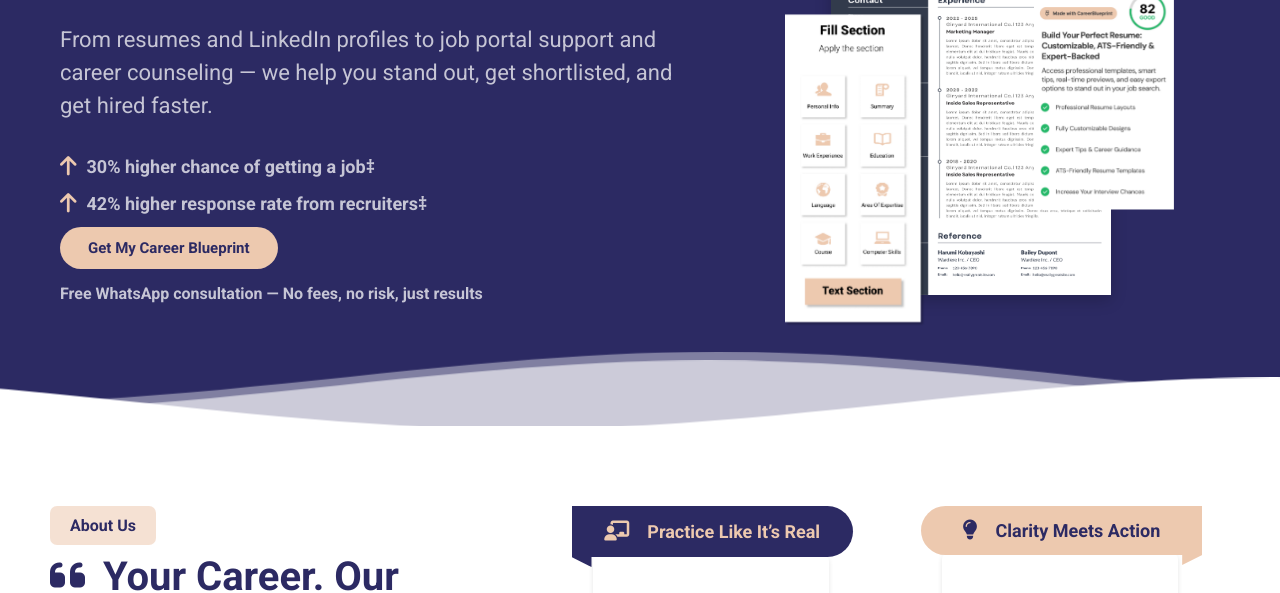
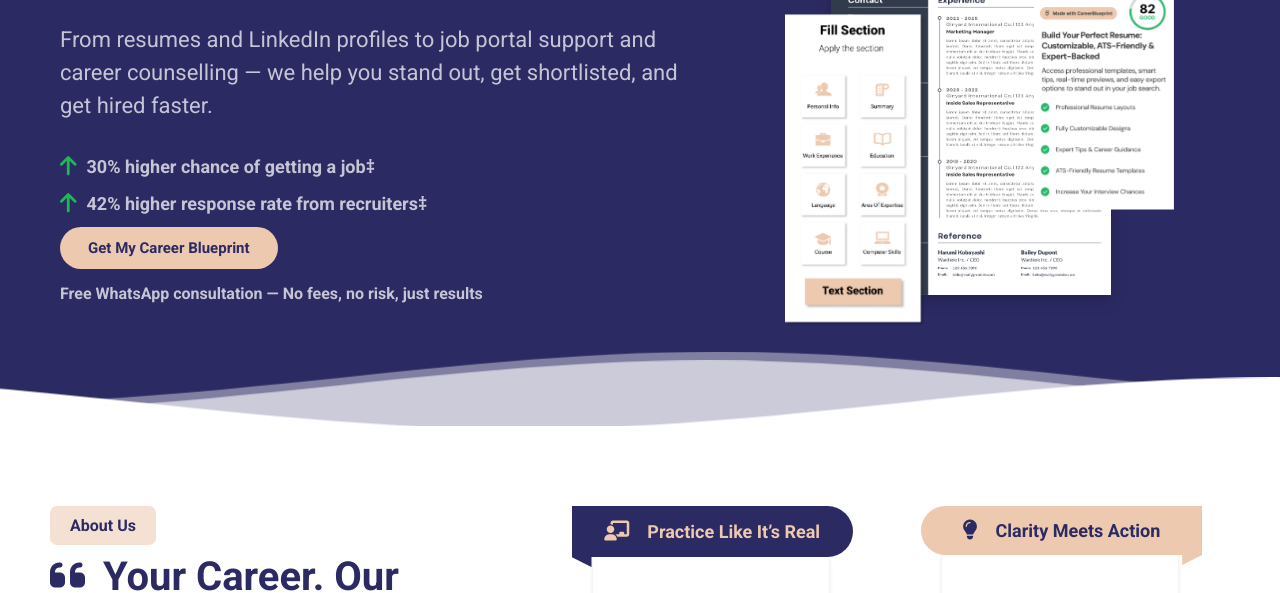
Before and after one commit to shimranaaz/CareerBlueprint, a plain HTML site: page index.html in a window 1280 px wide. Shown: the part 197-790 px from the top of the page. Drawn offline with nearby package versions, Linux system fonts and the light colour scheme; animation ran at ten frames a second.

Commit message:
Modified CSS, images, and index.html

```diff
--- a/assets/css/main.css
+++ b/assets/css/main.css
@@ -3154,7 +3154,7 @@ input#file-upload {
 }
 
 .stat1 i {
-  color: #EDC9AF;
+  color: #1db954;
   margin-right: 10px;
   font-size: 22px;
 }
--- a/index.html
+++ b/index.html
@@ -77,7 +77,7 @@
             <span>B</span><span>l</span><span>u</span><span>e</span><span>p</span><span>r</span><span>i</span><span>n</span><span>t</span>
           </span>
         </h1>
-        <p>From resumes and LinkedIn profiles to job portal support and career counseling — we help you stand out, get
+        <p>From resumes and LinkedIn profiles to job portal support and career counselling — we help you stand out, get
           shortlisted, and get hired faster.</p>
             <div class="stat1">
                 <i class="fas fa-arrow-up"></i>
```
Also changed, not shown: assets/img/images/resume1.png, assets/img/images/right1.png.
